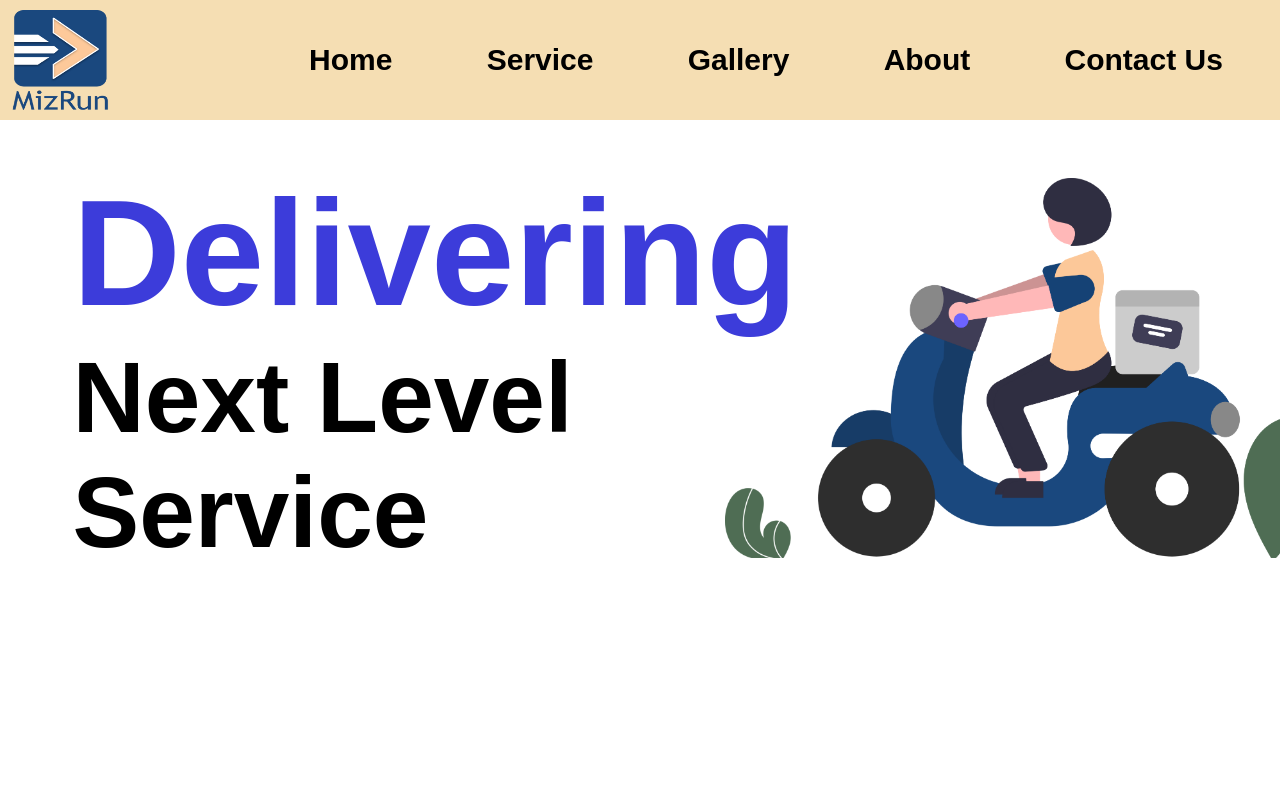
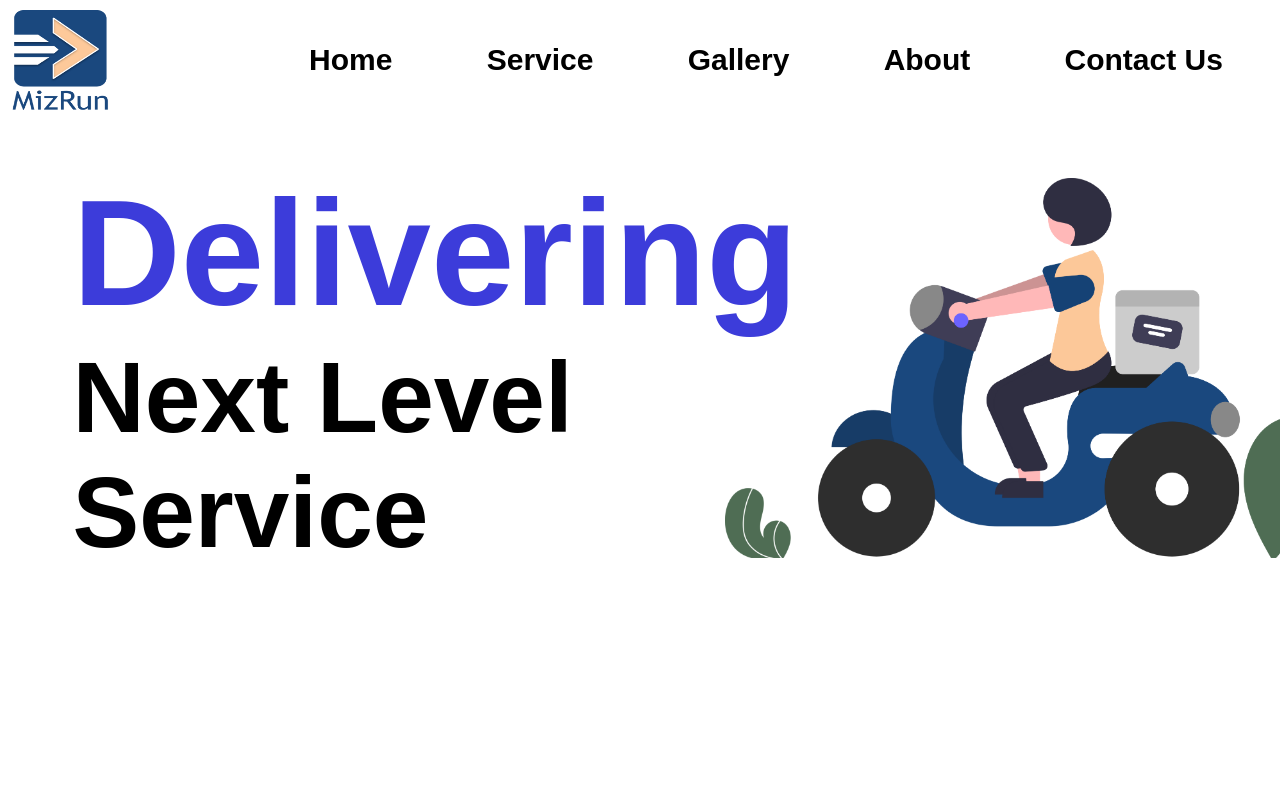
Before and after one commit to beiseiapachuau-x/MizRun, a plain HTML site: page index.html in a window 1280 px wide. Shown: the top 800 px of the page. Drawn offline with Linux system fonts and the light colour scheme.

Commit message:
first change

```diff
--- a/style.css
+++ b/style.css
@@ -13,7 +13,7 @@ header {
     z-index: 1;
     width: 100%;
     padding: 10px;
-    background-color: #f5deb3;
+    background-color: #ffffff;
 }
 
 header img {
@@ -182,6 +182,7 @@ header nav {
     grid-template-rows: 1fr 1fr;
     margin-top: 5%;
     justify-content: center;
+    list-style: none;
 }
 
 #gallery-body li {
```
